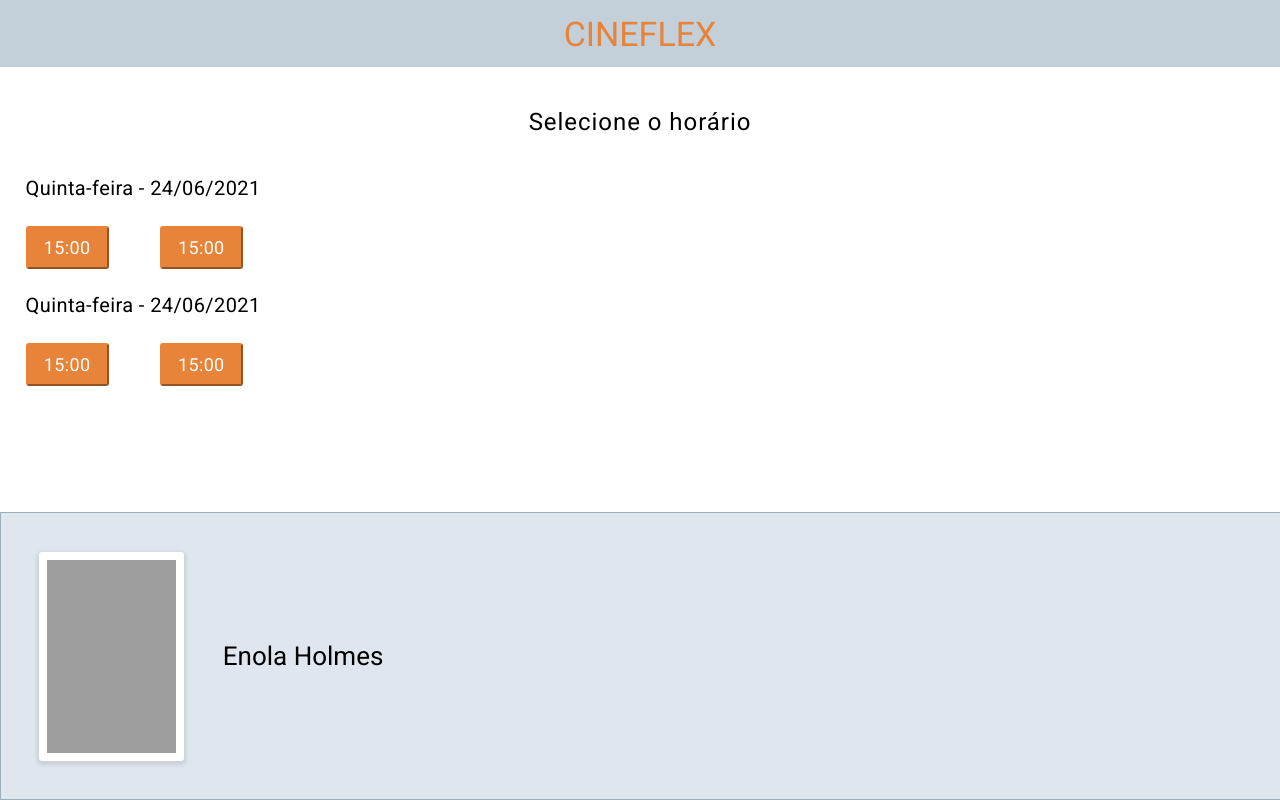
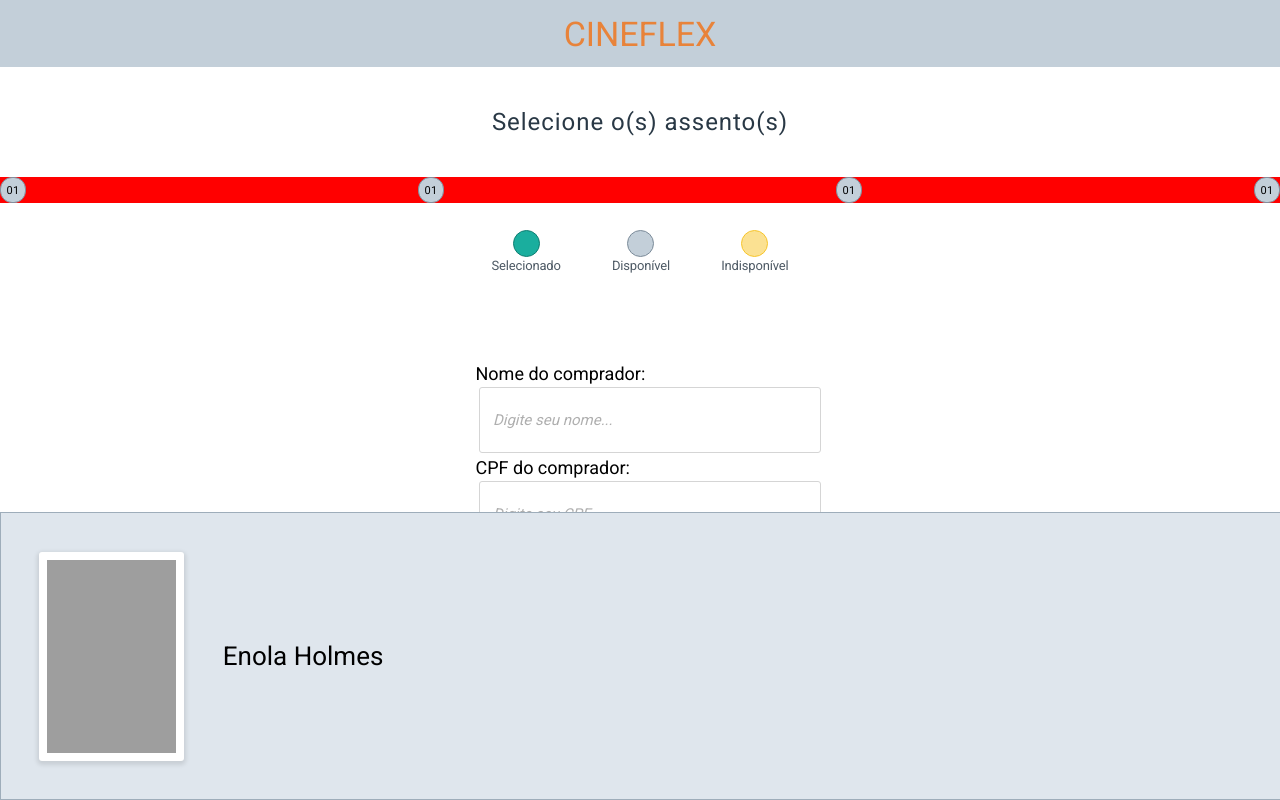
Before and after one commit to Nathalya-Pires/projeto10-cineflex, a React (Create React App) app: page / in a window 1280 px wide. Built offline with nearby package versions, Linux system fonts and the light colour scheme; grey boxes are pictures that could not be loaded.

Commit message:
layout tela 3 - Assentos ok

```diff
--- a/src/components/App.js
+++ b/src/components/App.js
@@ -9,10 +9,10 @@ function App() {
   return (
     <>
      <NavBar/>
-     {/* <Home/> */}
-     <Sessoes/>
-     {/* <Assentos/>
-     <Sucesso/>  */}
+     {/* <Home/>
+     <Sessoes/> */}
+     <Assentos/>
+     {/* <Sucesso/>  */}
      </>
   )
 }
--- a/src/pages/Assentos.js
+++ b/src/pages/Assentos.js
@@ -1,12 +1,224 @@
 import styled from "styled-components"
+import Rodape from "../components/Rodape"
 
-export default function Assentos(){
-    return(
-        <Assento>Assentos</Assento>
+export default function Assentos() {
+    return (
+        <>
+            <SelecionaAssento>
+                Selecione o(s) assento(s)
+            </SelecionaAssento>
+            <ListaAssentos>
+                <Assento>
+                    01
+                </Assento>
+                <Assento>
+                    01
+                </Assento>
+                <Assento>
+                    01
+                </Assento>
+                <Assento>
+                    01
+                </Assento>
+            </ListaAssentos>
+            <Legenda>
+
+                <LegSel>
+                    <div></div>
+                    <p>Selecionado</p>
+                </LegSel>
+
+                <LegDisp>
+                    <div></div>
+                    <p>Disponível</p>
+                </LegDisp>
+
+                <LegInd>
+                    <div></div>
+                    <p>Indisponível</p>
+                </LegInd>
+
+            </Legenda>
+            <ContainerValidacao>
+            <Comprador>
+            Nome do comprador:
+            <input type="text" name="name" placeholder="Digite seu nome..." />
+            </Comprador>
+
+            <DocComprador>
+            CPF do comprador:
+            <input type="text" name="cpf" placeholder="Digite seu CPF..." />
+            </DocComprador>
+
+            <button>Reservar assento(s)</button>
+
+            </ContainerValidacao>
+            <Rodape/>
+
+        </>
     )
 }
 
-const Assento = styled.div`
-width: 100vw;
-background-color: orange;
+const SelecionaAssento = styled.div`
+    width: 100vw;
+    height: 110px;
+    font-family: 'Roboto';
+    font-style: normal;
+    font-weight: 400;
+    font-size: 24px;
+    line-height: 28px;
+    display: flex;
+    justify-content: center;
+    align-items: center;
+    text-align: center;
+    letter-spacing: 0.04em;
+    color:#293845;
+
 `
+const ListaAssentos = styled.ul`
+    width: 100vw;
+    background-color: red;
+    display: flex;
+    justify-content: space-between;
+    `
+const Assento = styled.li`
+    width: 26px;
+    height: 26px;
+    background: #C3CFD9;
+    border: 1px solid #808F9D;
+    border-radius: 12px;
+    box-sizing: border-box;
+
+    font-family: 'Roboto';
+    font-style: normal;
+    font-weight: 400;
+    font-size: 11px;
+    line-height: 13px;
+    display: flex;
+    justify-content: center;
+    align-items: center;
+    text-align: center;
+    letter-spacing: 0.04em;
+    color: #000000;
+
+`
+const Legenda = styled.div`
+    width: 100vw;
+    display: flex;
+    justify-content:center;
+
+    div{
+        margin:2%;
+    }
+
+    p{
+    font-family: 'Roboto';
+    font-style: normal;
+    font-weight: 400;
+    font-size: 13px;
+    line-height: 15px;
+    display: flex;
+    align-items: center;
+    letter-spacing: -0.013em;
+    color: #4E5A65;
+    }
+
+`
+const LegSel = styled.div`
+    display: flex;
+    flex-direction: column;
+    align-items: center;
+
+    div{
+    width: 25px;
+    height: 25px;
+    background: #1AAE9E;
+    border: 1px solid #0E7D71;
+    border-radius: 17px;
+    }
+`
+const LegDisp = styled.div`
+    display: flex;
+    flex-direction: column;
+    align-items: center;
+
+    div{
+    width: 25px;
+    height: 25px;
+    background: #C3CFD9;
+    border: 1px solid #7B8B99;
+    border-radius: 17px;
+    }
+`
+const LegInd = styled.div`
+    display: flex;
+    flex-direction: column;
+    align-items: center;
+
+    div{
+    width: 25px;
+    height: 25px;
+    background: #FBE192;
+    border: 1px solid #F7C52B;
+    border-radius: 17px;
+    }
+`
+const ContainerValidacao = styled.form`
+    display: flex;
+    flex-direction: column;
+    align-items: center;
+    font-family: 'Roboto';
+    font-style: normal;
+    font-weight: 400;
+    font-size: 18px;
+    line-height: 21px;
+    margin: 5%;
+
+    input{
+    width: 327px;
+    height: 51px;
+    background: #FFFFFF;
+    border: 1px solid #D5D5D5;
+    border-radius: 3px;
+    margin: 1%;
+    padding: 2%;
+
+    ::placeholder{
+    padding: 2%;
+    font-family: 'Roboto';
+    font-style: italic;
+    font-weight: 400;
+    font-size: 15px;
+    line-height: 21px;
+    color: #AFAFAF;
+    }
+
+    }
+
+    button{
+    width: 225px;
+    height: 42px;
+    font-family: 'Roboto';
+    font-style: normal;
+    font-weight: 400;
+    font-size: 18px;
+    line-height: 21px;
+    letter-spacing: 0.04em;
+    color: #FFFFFF;
+    background: #E8833A;
+    border-radius: 3px;
+    border: none;
+    margin: 5%;;
+    }
+`
+const Comprador = styled.label`
+    display: flex;
+    flex-direction: column;
+
+`
+const DocComprador = styled.label`
+    display: flex;
+    flex-direction: column;
+
+
+`
--- a/src/pages/Home.js
+++ b/src/pages/Home.js
@@ -55,6 +55,7 @@ const SelecionaFilme = styled.div`
     align-items: center;
     text-align: center;
     letter-spacing: 0.04em;
+    color:#293845;
 `
 
 const ListaFilmes = styled.div`
--- a/src/pages/Sessoes.js
+++ b/src/pages/Sessoes.js
@@ -44,6 +44,7 @@ const SelecionaHora = styled.div`
     align-items: center;
     text-align: center;
     letter-spacing: 0.04em;
+    color:#293845;
 
 `
 const Sessao = styled.div`
```
